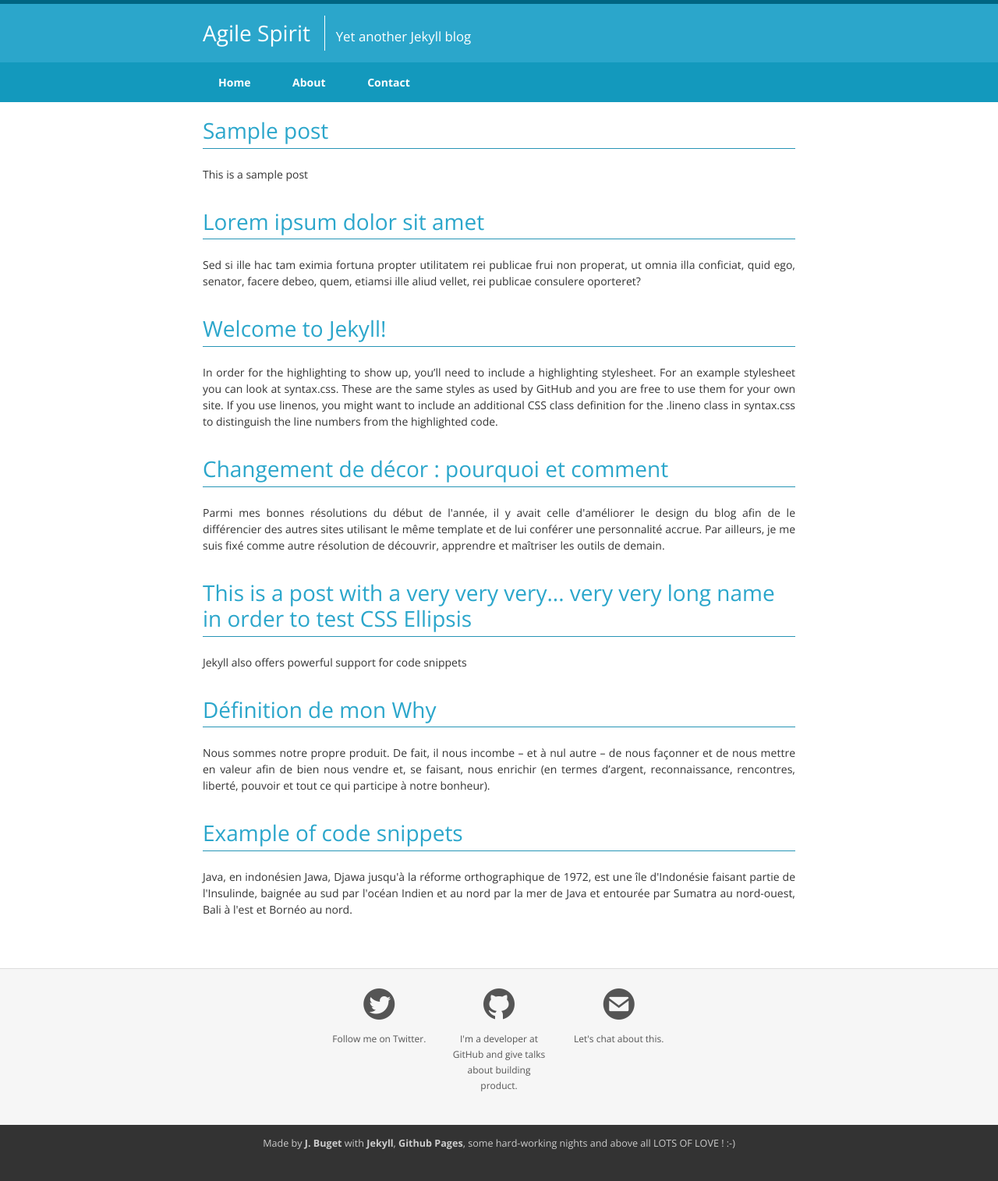
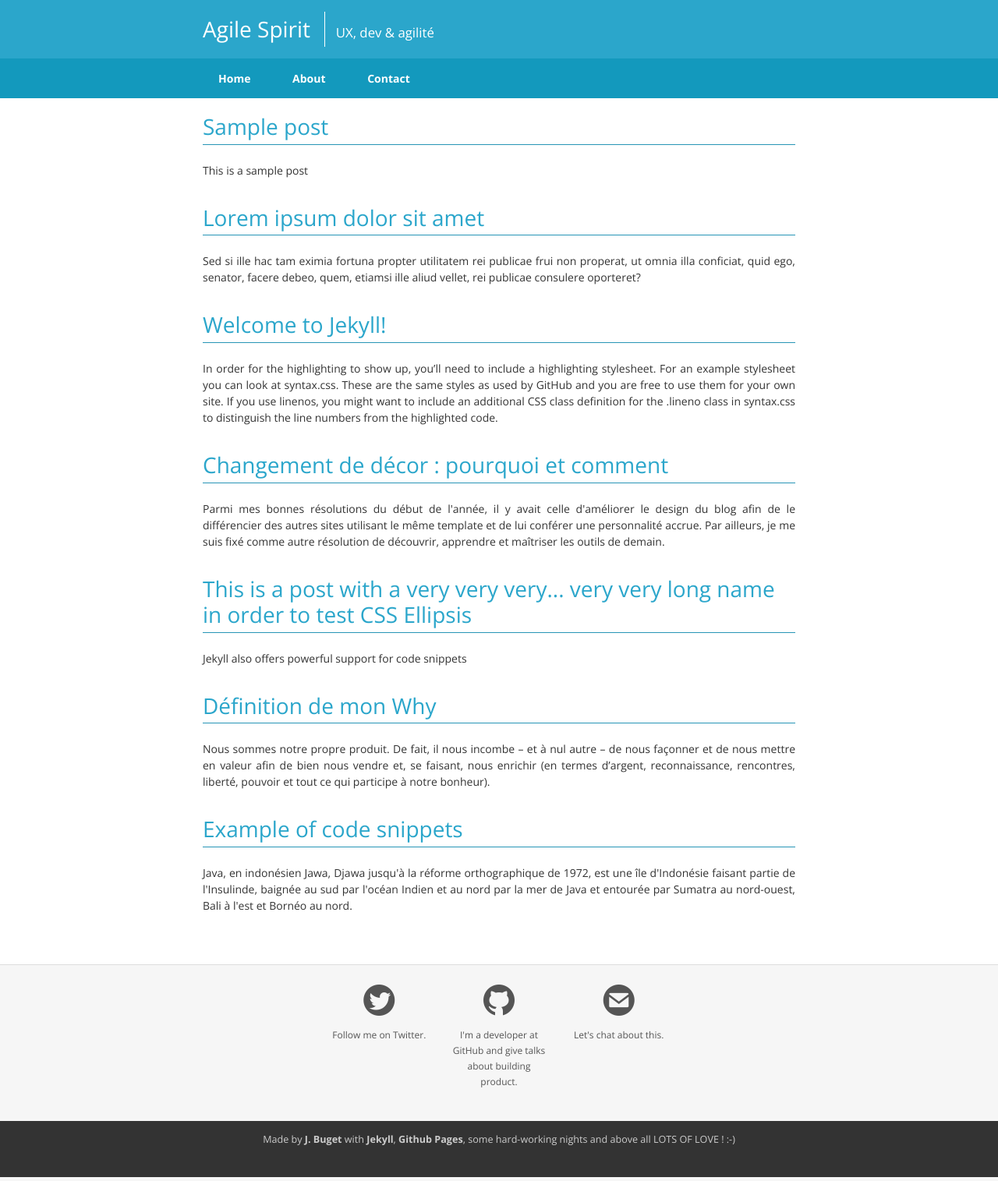
Before and after one commit to AgileSpirit/agilespirit.github.io, a Jekyll site: the page built from index.html, in a window 1280 px wide. Shown: the whole page at 78% size. Built offline with Jekyll 4.4.1, drawn with Linux system fonts in a browser that asks for light colours; Markdown is read by kramdown in place of the engine named in the settings.

Commit message:
Improve blog subtitle

```diff
--- a/_includes/header.html
+++ b/_includes/header.html
@@ -4,7 +4,7 @@
   <div id="header-middle">
     <div class="wrapper w800p center ">
       <h1 class="title"><a href="/">{{ site.name }}</a></h1>
-      <span class="subtitle">Yet another Jekyll blog</span>
+      <span class="subtitle">UX, dev &amp; agilité</span>
     </div>
   </div>
 
--- a/assets/css/styles.css
+++ b/assets/css/styles.css
@@ -83,8 +83,8 @@ ul {
   text-decoration: none;
 }
 #header-top {
-  height: 5px;
-  background-color: #006582;
+  /*height: 5px;*/
+  background-color: #a00;
 }
 #header-middle {
   padding: 15px 0;
```
